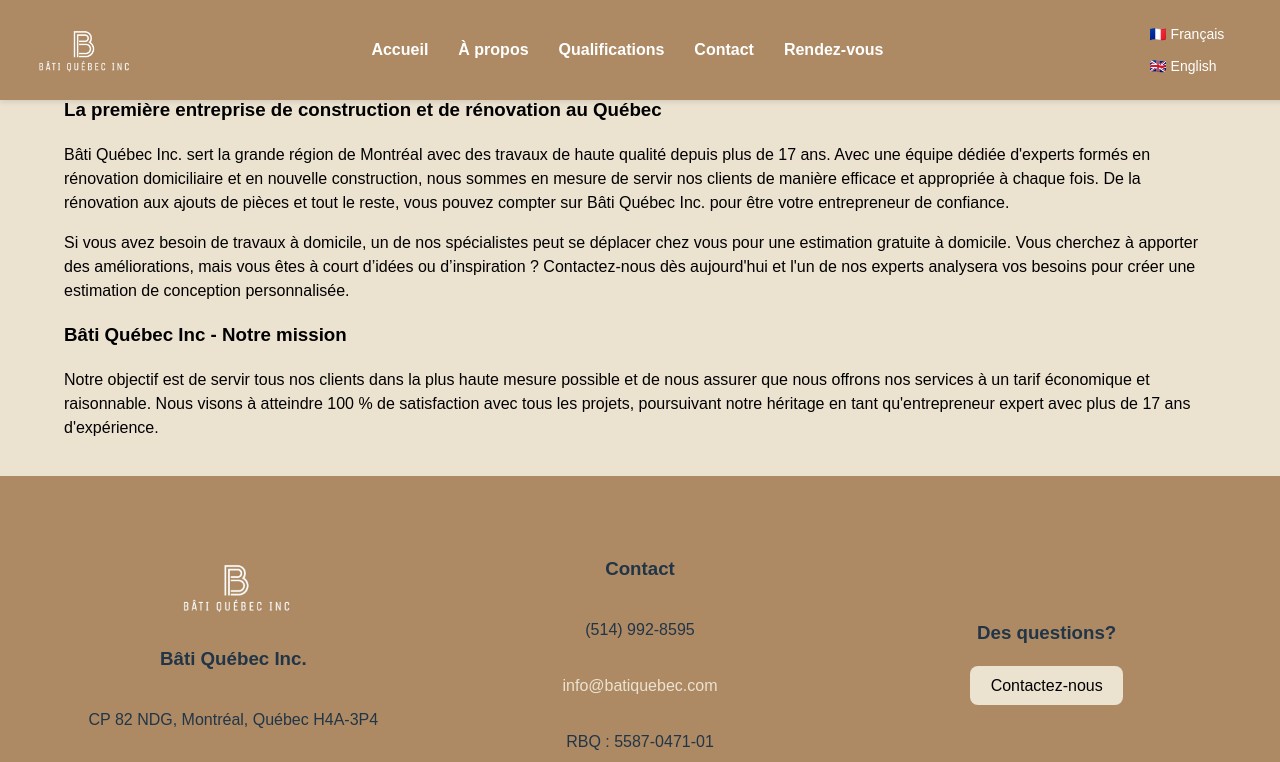
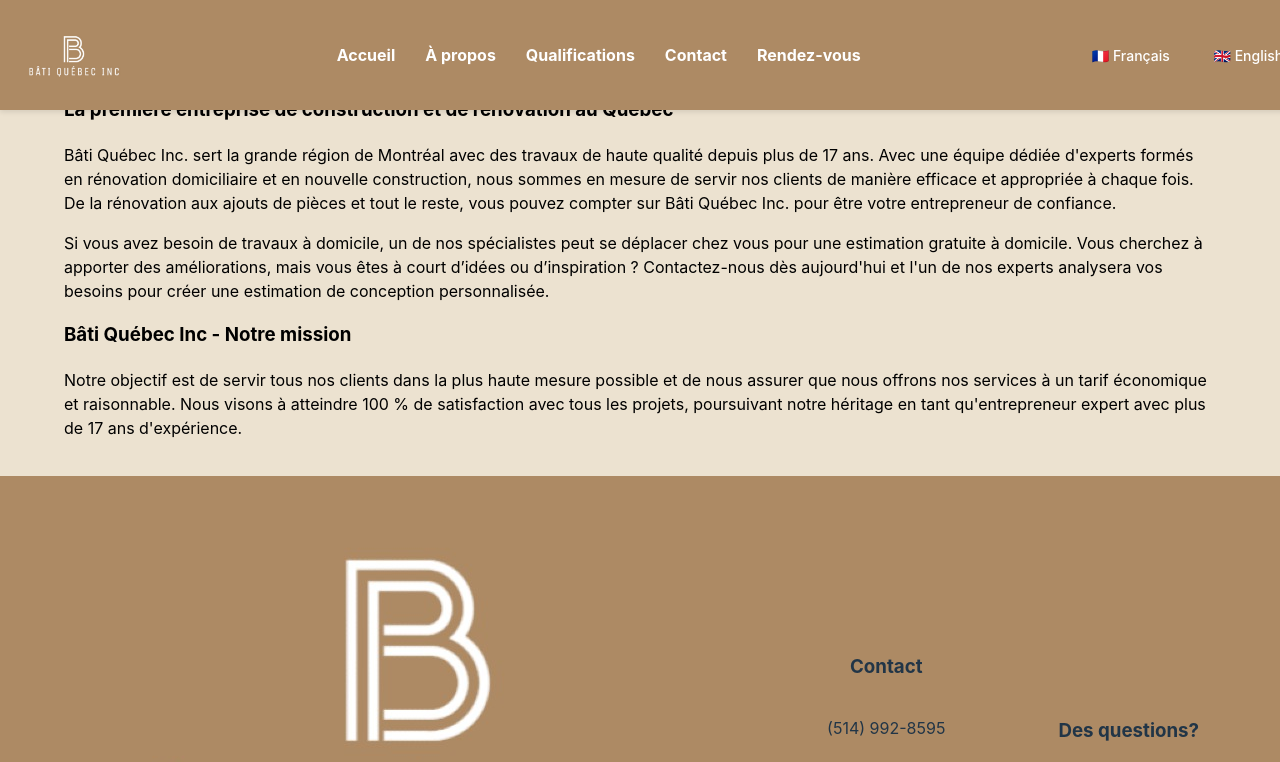
Before and after one commit to MyriamAssam/bati, a React (Vite) app: page /about in a window 1280 px wide. Shown: the top 762 px of the page. Built offline with nearby package versions, Linux system fonts and the light colour scheme.

Commit message:
Ajustement style

```diff
--- a/src/App.css
+++ b/src/App.css
@@ -10,80 +10,14 @@
   background-color: #ECE2D0;
 }
 
+/* ✅ Assurer que le header ne cache pas le contenu */
 main {
   flex: 1;
   padding: 20px;
   text-align: center;
   position: relative;
-  min-height: 100vh;
-  margin-top: 100px;
-  /* ✅ Évite le chevauchement du header */
-}
-
-/* ✅ Correction du Footer */
-.footer {
-  width: 100%;
-  padding: 20px 0;
-  background-color: #AD8A64;
-  display: flex;
-  flex-direction: column;
-  align-items: center;
-  text-align: center;
-  margin-top: auto;
-  /* ✅ Place le footer en bas */
-}
-
-/* ✅ Correction du problème de header fixe cachant le contenu */
-header {
-  position: fixed;
-  top: 0;
-  left: 0;
-  right: 0;
-  height: 80px;
-  background-color: #AD8A64;
-  z-index: 1000;
-  display: flex;
-  align-items: center;
-  justify-content: space-between;
-  padding: 10px 20px;
-  box-shadow: 0px 2px 5px rgba(0, 0, 0, 0.1);
-}
-
-main {
-  padding-top: 100px;
-  /* ✅ Décale le contenu vers le bas pour éviter qu'il soit caché */
-}
-
-
-@keyframes fadeInAnimation {
-  from {
-    opacity: 0;
-    transform: translateY(20px);
-  }
-
-  to {
-    opacity: 1;
-    transform: translateY(0);
-  }
-}
-
-.fade-in {
-  opacity: 0;
-  animation: fadeInAnimation 1s ease-in-out forwards;
-}
-
-
-.head-text {
-  position: relative;
-}
-
-/* ✅ Ajustement global */
-html,
-body {
-  margin: 0;
-  padding: 0;
-  background-color: #ECE2D0;
-  font-family: Arial, sans-serif;
+  margin-top: 90px;
+  /* Augmenté pour compenser la hauteur du header */
 }
 
 /* ✅ Correction du Header */
@@ -100,7 +34,8 @@
   left: 0;
   right: 0;
   z-index: 1000;
-  height: 80px;
+  height: 90px;
+  /* Réduit légèrement la hauteur */
   box-shadow: 0px 2px 5px rgba(0, 0, 0, 0.1);
 }
 
@@ -144,12 +79,16 @@
 }
 
 /* ✅ Bouton Langue */
+.language-switcher {
+  display: flex;
+  gap: 10px;
+}
+
 .language-switcher button {
   background: none;
   border: none;
   font-size: 14px;
   cursor: pointer;
-  margin-left: 10px;
   color: white;
 }
 
@@ -163,211 +102,7 @@
   color: white;
 }
 
-/* ✅ Responsive */
-@media (max-width: 768px) {
-  .menu-button {
-    display: block;
-  }
-
-  .nav {
-    display: none;
-    position: absolute;
-    top: 80px;
-    left: 0;
-    width: 100%;
-    background-color: #AD8A64;
-    flex-direction: column;
-    padding: 20px 0;
-    text-align: center;
-  }
-
-  .menu-open {
-    display: flex !important;
-  }
-
-  .menu-list {
-    flex-direction: column;
-  }
-
-  .menu-list li {
-    padding: 12px;
-  }
-}
-
-
-header {
-  background-color: #AD8A64;
-  color: white;
-  padding: 10px 20px;
-  display: flex;
-  align-items: center;
-  justify-content: space-between;
-  width: 100%;
-  position: fixed;
-  top: 0;
-  left: 0;
-  right: 0;
-  z-index: 1000;
-  height: 80px;
-  box-shadow: 0px 2px 5px rgba(0, 0, 0, 0.1);
-}
-
-/* ✅ Logo */
-.logo-container {
-  display: flex;
-  align-items: center;
-}
-
-.logo {
-  height: 50px;
-  width: auto;
-  margin-left: 10px;
-}
-
-
-nav {
-  display: flex;
-  flex-wrap: wrap;
-  justify-content: center;
-  align-items: center;
-  width: 100%;
-  background-color: #AD8A64;
-  padding: 10px 0;
-}
-
-.menuListStyle {
-  display: flex;
-  flex-wrap: wrap;
-  justify-content: space-around;
-  /* Assure un bon espacement */
-  align-items: center;
-  list-style: none;
-  padding: 0;
-  margin: 0;
-  width: 100%;
-}
-
-.menuListStyle li {
-  padding: 10px;
-  text-align: center;
-  flex-grow: 1;
-  /* Permet aux liens de bien s’adapter */
-}
-
-.menuListStyle a {
-  color: white;
-  text-decoration: none;
-  font-size: 16px;
-  font-weight: bold;
-  display: block;
-  width: 100%;
-}
-
-.menu-button {
-  display: none;
-  background: none;
-  border: none;
-  font-size: 24px;
-  cursor: pointer;
-  color: white;
-  position: absolute;
-  right: 20px;
-  top: 20px;
-}
-
-/* Cacher le menu par défaut sur mobile */
-.menu-closed {
-  display: none;
-}
-
-.menu-open {
-  display: flex;
-  flex-direction: column;
-  width: 100%;
-  background-color: #AD8A64;
-}
-
-
-
-@media (max-width: 768px) {
-  nav {
-    flex-direction: column;
-    align-items: center;
-    width: 100%;
-    position: absolute;
-    top: 80px;
-    /* Décalage sous le header */
-    left: 0;
-    background-color: #AD8A64;
-    z-index: 999;
-    display: none;
-    /* Caché par défaut */
-  }
-
-  .menu-open {
-    display: flex !important;
-    /* S'assurer qu'il s'affiche */
-  }
-
-  .menuListStyle {
-    flex-direction: column;
-    width: 100%;
-    text-align: center;
-  }
-
-  .menuListStyle li {
-    width: 100%;
-    padding: 12px;
-  }
-
-  .menu-button {
-    display: block;
-    position: absolute;
-    top: 20px;
-    right: 57px;
-    background: none;
-    border: none;
-    font-size: 24px;
-    cursor: pointer;
-    color: white;
-    z-index: 1001;
-  }
-}
-
-
-
-
-@media (max-width: 768px) {
-  .menuListStyle {
-    display: flex;
-    flex-wrap: wrap;
-    width: 100%;
-    justify-content: center;
-    align-items: center;
-  }
-
-  .menuListStyle li {
-    flex: 1 1 auto;
-    min-width: 120px;
-    /* Évite que les éléments se superposent */
-  }
-}
-
-
-
-
-/* ✅ Correction du Main */
-main {
-  flex: 1;
-  padding: 0;
-  text-align: center;
-  position: relative;
-  min-height: 100vh;
-  margin-top: 90px;
-  /* ✅ Évite le chevauchement du header */
-}
-
-/* ✅ Correction du Footer */
+/* ✅ Footer Fixé en bas */
 .footer {
   width: 100%;
   padding: 20px 0;
@@ -376,10 +111,10 @@
   flex-direction: column;
   align-items: center;
   text-align: center;
-  position: relative;
   margin-top: auto;
 }
 
+/* ✅ Structure du Footer */
 .footer-container {
   display: grid;
   grid-template-columns: 1fr 1fr 1fr;
@@ -396,29 +131,17 @@
   flex-direction: column;
   align-items: center;
   text-align: center;
-  margin-top: 20px;
 }
 
 .footer-section .footer-link {
-
   color: #ECE2D0;
-
-
 }
 
 .footer-button {
-
   background-color: #ECE2D0;
-
-
 }
 
-.footer-section img {
-  width: 120px;
-  height: auto;
-  margin-bottom: 10px;
-}
-
+/* ✅ Correction du Formulaire */
 .form-container {
   max-width: 800px;
   width: 90%;
@@ -454,9 +177,39 @@
   margin-top: 10px;
 }
 
+/* ✅ Ajustement Responsive */
+@media (max-width: 768px) {
 
-/* ✅ Ajustement mobile */
-@media (max-width: 768px) {
+  /* ✅ Adaptation du header */
+  .menu-button {
+    display: block;
+  }
+
+  .nav {
+    display: none;
+    position: absolute;
+    top: 90px;
+    left: 0;
+    width: 100%;
+    background-color: #AD8A64;
+    flex-direction: column;
+    padding: 20px 0;
+    text-align: center;
+  }
+
+  .menu-open {
+    display: flex !important;
+  }
+
+  .menu-list {
+    flex-direction: column;
+  }
+
+  .menu-list li {
+    padding: 12px;
+  }
+
+  /* ✅ Adaptation du Footer */
   .footer-container {
     flex-direction: column;
     align-items: center;
@@ -468,11 +221,24 @@
     width: 100px;
     height: auto;
   }
+}
 
-  .footer-section {
-    text-align: center;
-    margin-top: 20px;
+/* ✅ Effet d'apparition */
+@keyframes fadeInAnimation {
+  from {
+    opacity: 0;
+    transform: translateY(20px);
   }
+
+  to {
+    opacity: 1;
+    transform: translateY(0);
+  }
+}
+
+.fade-in {
+  opacity: 0;
+  animation: fadeInAnimation 1s ease-in-out forwards;
 }
 
 .read-the-docs {
```
